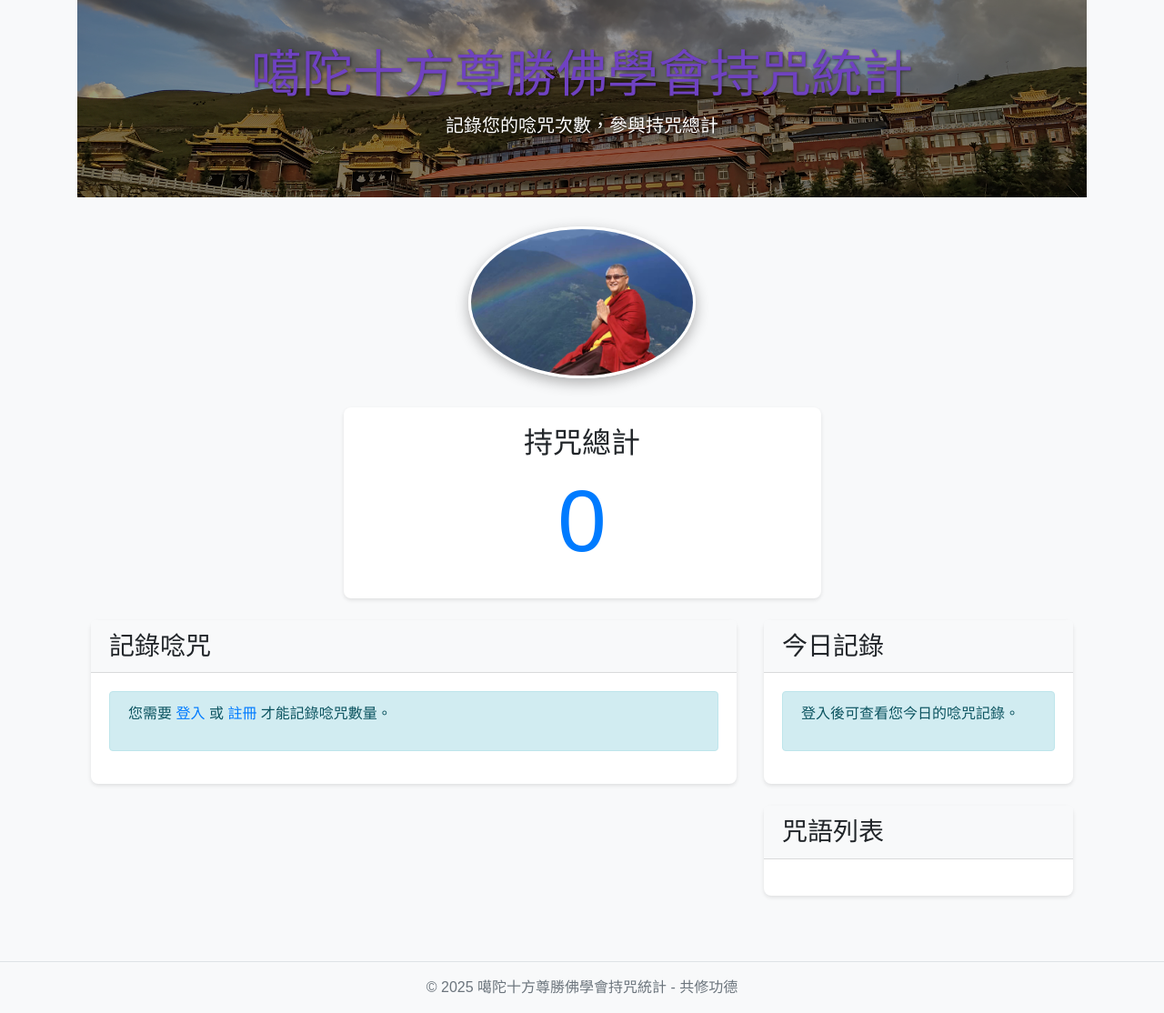
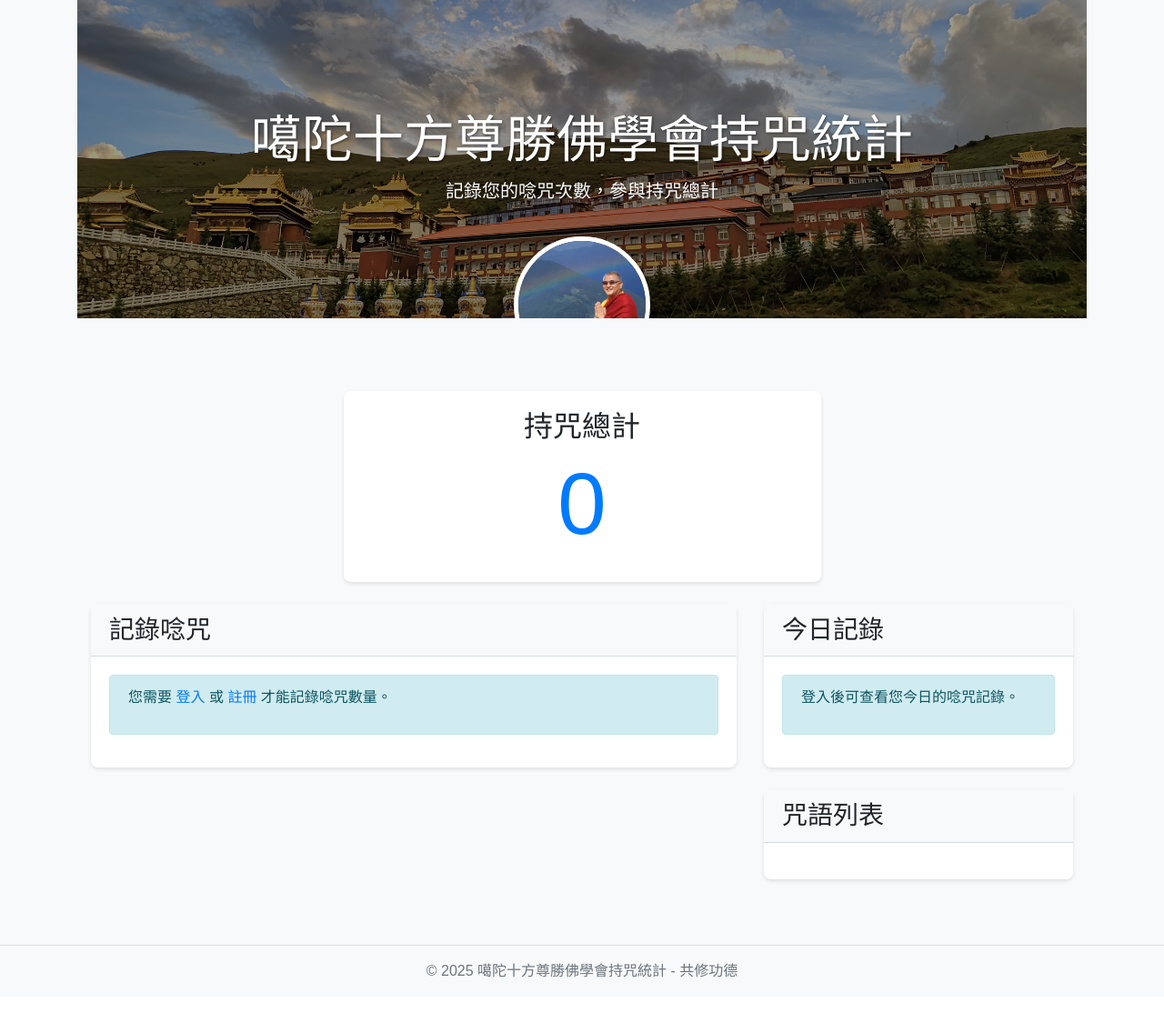
Before and after one commit to BenLin77/mantra_count, a Flask app: page / in a window 1280 px wide. Shown: the part 56-1170 px from the top of the page at 91% size. After the commit the page ends 1131 px from the top, so only its background shows below. Run offline with Flask 3, Linux system fonts and the light colour scheme; data that the repository does not hold is empty; some libraries are stand-ins or nearby versions.

Commit message:
調整照片位置

```diff
--- a/app/static/css/style.css
+++ b/app/static/css/style.css
@@ -84,47 +84,62 @@ body {
     z-index: 1;
 }
 
-/* 背景圖片樣式 */
-.hero-section {
+/* 封面圖片樣式 - 類似Facebook的封面照片 */
+.cover-section {
     position: relative;
-    padding: 3rem 0;
-    background: url('../img/temple.jpg') no-repeat center center;
-    background-size: cover;
-    background-attachment: fixed;
-    color: #fff;
-    text-shadow: 1px 1px 3px rgba(0, 0, 0, 0.5);
+    height: 350px;
+    margin-bottom: 80px;
     margin-top: -1.5rem;
-    margin-bottom: 2rem;
+    overflow: hidden;
 }
 
-.hero-section::before {
-    content: '';
+.cover-image {
+    width: 100%;
+    height: 100%;
+    object-fit: cover;
     position: absolute;
     top: 0;
+    left: 0;
+}
+
+.cover-overlay {
+    position: absolute;
+    top: 0;
+    left: 0;
     right: 0;
     bottom: 0;
-    left: 0;
     background: rgba(0, 0, 0, 0.4);
-    z-index: 0;
-}
-
-.hero-content {
-    position: relative;
     z-index: 1;
 }
 
-/* 人物圖片樣式 */
-.lama-image {
+.cover-content {
     position: relative;
+    z-index: 2;
+    color: #fff;
     text-align: center;
-    margin-bottom: 2rem;
+    padding-top: 120px;
+    text-shadow: 1px 1px 3px rgba(0, 0, 0, 0.5);
 }
 
-.lama-image img {
-    max-width: 250px;
+/* 人物圖片樣式 - 類似Facebook的頭像 */
+.profile-image-container {
+    position: absolute;
+    bottom: -60px;
+    left: 50%;
+    transform: translateX(-50%);
+    z-index: 3;
+    border: 5px solid #fff;
     border-radius: 50%;
+    overflow: hidden;
+    width: 150px;
+    height: 150px;
     box-shadow: 0 5px 15px rgba(0, 0, 0, 0.3);
-    border: 3px solid #fff;
+}
+
+.profile-image {
+    width: 100%;
+    height: 100%;
+    object-fit: cover;
 }
 
 /* 響應式調整 */
@@ -137,12 +152,19 @@ body {
         padding: 1rem;
     }
 
-    .hero-section {
-        padding: 2rem 0;
+    .cover-section {
+        height: 250px;
+        margin-bottom: 70px;
     }
 
-    .lama-image img {
-        max-width: 180px;
+    .cover-content {
+        padding-top: 80px;
+    }
+
+    .profile-image-container {
+        width: 120px;
+        height: 120px;
+        bottom: -50px;
     }
 }
 
@@ -158,10 +180,10 @@ body {
 /* 統計數據頁面 */
 .display-4 {
     font-weight: 300;
-    color: #6f42c1;
+    color: #fff;
 }
 
-/* 頁面背景 */
+/* 頁面內容 */
 .main-content {
     position: relative;
     z-index: 1;
@@ -171,3 +193,8 @@ body {
     padding: 2rem;
     margin-bottom: 2rem;
 }
+
+/* 內容區塊間距 */
+.content-section {
+    margin-top: 2rem;
+}
--- a/app/templates/index.html
+++ b/app/templates/index.html
@@ -1,24 +1,19 @@
 {% extends "base.html" %}
 
 {% block content %}
-<div class="hero-section">
-    <div class="container hero-content">
-        <div class="text-center">
-            <h1 class="display-4">噶陀十方尊勝佛學會持咒統計</h1>
-            <p class="lead">記錄您的唸咒次數，參與持咒總計</p>
-        </div>
+<div class="cover-section">
+    <img src="{{ url_for('static', filename='img/temple.jpg') }}" alt="寺廟" class="cover-image">
+    <div class="cover-overlay"></div>
+    <div class="container cover-content">
+        <h1 class="display-4">噶陀十方尊勝佛學會持咒統計</h1>
+        <p class="lead">記錄您的唸咒次數，參與持咒總計</p>
+    </div>
+    <div class="profile-image-container">
+        <img src="{{ url_for('static', filename='img/lama.jpg') }}" alt="上師" class="profile-image">
     </div>
 </div>
 
-<div class="container">
-    <div class="row justify-content-center">
-        <div class="col-md-6">
-            <div class="lama-image">
-                <img src="{{ url_for('static', filename='img/lama.jpg') }}" alt="上師" class="img-fluid">
-            </div>
-        </div>
-    </div>
-
+<div class="container content-section">
     <div class="row justify-content-center">
         <div class="col-md-6">
             <div class="card mb-4">
```
